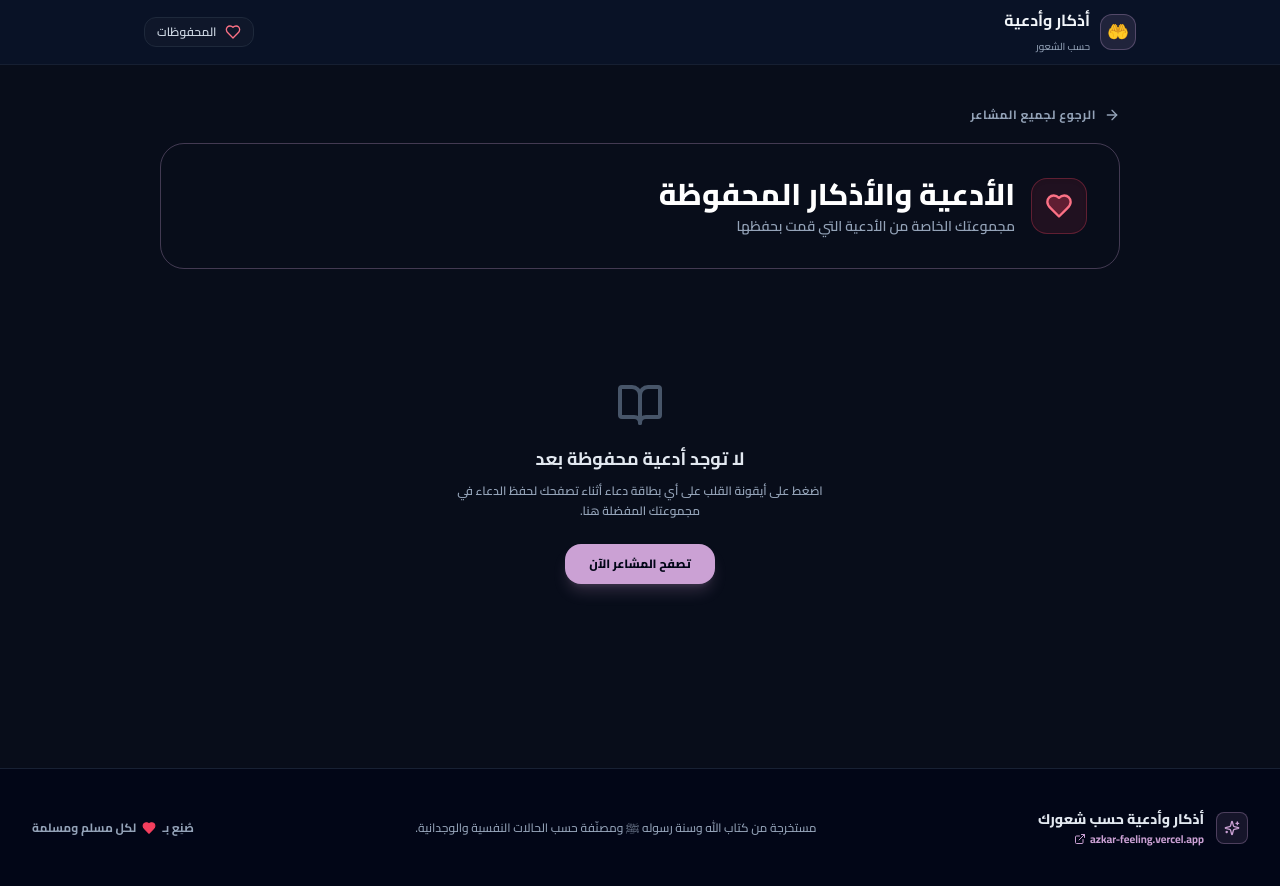
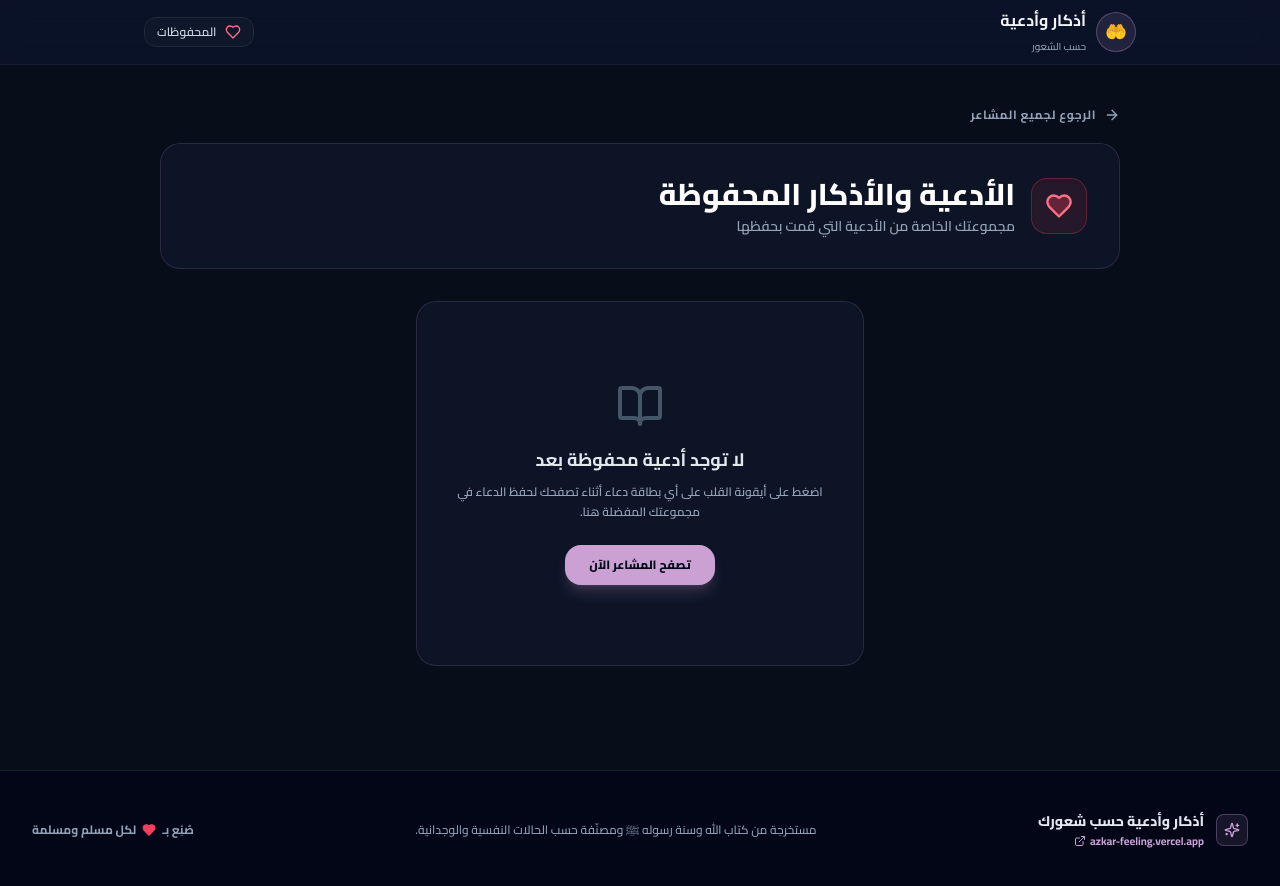
Before and after one commit to MustafaElsayed74/azkar-feeling, a Next.js app: page /bookmarks in a window 1280 px wide. Shown: the top 886 px of the page. Built offline with nearby package versions, Linux system fonts and the light colour scheme.

Commit message:
fix: complete CSS variable theme - lavender and butter yellow guaranteed via pure CSS

```diff
--- a/src/app/globals.css
+++ b/src/app/globals.css
@@ -4,58 +4,140 @@
 @tailwind components;
 @tailwind utilities;
 
+/* ==========================================
+   THEME COLORS
+   Lavender: #CBA1D4
+   Butter Yellow: #FEEB9C
+   Background: #0b1329
+   ========================================== */
+
 :root {
+  --lavender: #CBA1D4;
+  --butter: #FEEB9C;
+  --bg: #0b1329;
+  --card-bg: #0f172a;
   --font-amiri: 'Amiri', serif;
   --font-cairo: 'Cairo', sans-serif;
 }
 
 body {
   font-family: var(--font-cairo);
-  background-color: #0b1329;
+  background-color: var(--bg);
   color: #e2e8f0;
   min-height: 100vh;
   direction: rtl;
   -webkit-tap-highlight-color: transparent;
 }
 
-/* Minimal Card Base */
+/* ==========================================
+   THEME UTILITY CLASSES
+   ========================================== */
+
+.theme-accent { color: var(--lavender) !important; }
+.theme-accent-bg { background-color: var(--lavender) !important; }
+.theme-accent-border { border-color: var(--lavender) !important; }
+
+.theme-butter { color: var(--butter) !important; }
+.theme-butter-bg { background-color: var(--butter) !important; }
+
+.theme-icon-wrap {
+  width: 2.5rem;
+  height: 2.5rem;
+  border-radius: 9999px;
+  display: flex;
+  align-items: center;
+  justify-content: center;
+  background-color: rgba(203, 161, 212, 0.12);
+  border: 1px solid rgba(203, 161, 212, 0.3);
+  color: var(--butter);
+  transition: transform 0.3s;
+}
+
+.theme-icon-wrap:hover { transform: scale(1.1); }
+
+.theme-badge {
+  background-color: rgba(254, 235, 156, 0.12);
+  color: var(--butter);
+  border: 1px solid rgba(254, 235, 156, 0.3);
+}
+
+.theme-card {
+  background: linear-gradient(135deg, #0f172a, #0b1329);
+  border: 1px solid rgba(203, 161, 212, 0.15);
+  border-radius: 1rem;
+  transition: border-color 0.3s;
+}
+
+.theme-card:hover {
+  border-color: rgba(203, 161, 212, 0.4);
+}
+
+.theme-orb {
+  position: absolute;
+  top: -1.5rem;
+  right: -1.5rem;
+  width: 7rem;
+  height: 7rem;
+  border-radius: 9999px;
+  background: linear-gradient(135deg, #CBA1D4, #FEEB9C);
+  opacity: 0.12;
+  filter: blur(2rem);
+  pointer-events: none;
+  transition: opacity 0.3s;
+}
+
+.theme-card:hover .theme-orb { opacity: 0.25; }
+
+/* ==========================================
+   CARD BASE
+   ========================================== */
+
 .clean-card {
-  background-color: #121d38;
-  border: 1px solid rgba(255, 255, 255, 0.06);
+  background-color: #0f172a;
+  border: 1px solid rgba(203, 161, 212, 0.12);
   border-radius: 1.25rem;
   transition: all 0.2s ease-in-out;
 }
 
 .clean-card:hover {
-  border-color: rgba(203, 161, 212, 0.3);
+  border-color: rgba(203, 161, 212, 0.35);
   transform: translateY(-1px);
 }
 
-/* Arabic Naskh Typography */
+.glass-card {
+  background-color: rgba(15, 23, 42, 0.8);
+  backdrop-filter: blur(8px);
+  border: 1px solid rgba(203, 161, 212, 0.15);
+  border-radius: 1.25rem;
+}
+
+/* ==========================================
+   ARABIC TYPOGRAPHY
+   ========================================== */
+
 .font-arabic {
   font-family: var(--font-amiri);
   line-height: 2.1;
   word-spacing: 2px;
 }
 
-/* Smooth Scrollbar */
-::-webkit-scrollbar {
-  width: 5px;
-  height: 5px;
+/* ==========================================
+   SCROLLBAR
+   ========================================== */
+
+::-webkit-scrollbar { width: 5px; height: 5px; }
+::-webkit-scrollbar-track { background: var(--bg); }
+::-webkit-scrollbar-thumb { background: rgba(203, 161, 212, 0.3); border-radius: 9999px; }
+
+.no-scrollbar::-webkit-scrollbar { display: none; }
+.no-scrollbar { -ms-overflow-style: none; scrollbar-width: none; }
+
+/* ==========================================
+   LINKS & INTERACTIVE
+   ========================================== */
+
+a:focus-visible, button:focus-visible {
+  outline: 2px solid var(--lavender);
+  outline-offset: 2px;
+  border-radius: 4px;
 }
-::-webkit-scrollbar-track {
-  background: #0b1329;
-}
-::-webkit-scrollbar-thumb {
-  background: #1e293b;
-  border-radius: 9999px;
-}
-
-/* Hide scrollbar for pills */
-.no-scrollbar::-webkit-scrollbar {
-  display: none;
-}
-.no-scrollbar {
-  -ms-overflow-style: none;
-  scrollbar-width: none;
-}
--- a/src/components/Header.tsx
+++ b/src/components/Header.tsx
@@ -12,23 +12,16 @@ interface HeaderProps {
 
 export const Header: React.FC<HeaderProps> = ({ searchQuery = '', onSearchChange, bookmarkCount = 0 }) => {
   return (
-    <header className="sticky top-0 z-40 bg-[#0b1329]/90 backdrop-blur-md border-b border-slate-800/60">
+    <header className="sticky top-0 z-40 backdrop-blur-md border-b border-slate-800/60" style={{ backgroundColor: 'rgba(11,19,41,0.92)' }}>
       <div className="max-w-5xl mx-auto px-4 h-16 flex items-center justify-between gap-4">
         {/* Brand */}
         <Link href="/" className="flex items-center gap-2.5">
-          <div
-            className="w-9 h-9 rounded-xl flex items-center justify-center font-bold text-lg"
-            style={{ backgroundColor: 'rgba(203,161,212,0.12)', border: '1px solid rgba(203,161,212,0.3)', color: '#CBA1D4' }}
-          >
+          <div className="theme-icon-wrap w-9 h-9 rounded-xl text-lg">
             🤲
           </div>
           <div>
-            <span className="text-base font-bold text-slate-100 block">
-              أذكار وأدعية
-            </span>
-            <span className="text-[10px] text-slate-400 font-medium">
-              حسب الشعور
-            </span>
+            <span className="text-base font-bold text-slate-100 block">أذكار وأدعية</span>
+            <span className="text-[10px] text-slate-400 font-medium">حسب الشعور</span>
           </div>
         </Link>
 
@@ -41,7 +34,10 @@ export const Header: React.FC<HeaderProps> = ({ searchQuery = '', onSearchChange
               value={searchQuery}
               onChange={(e) => onSearchChange(e.target.value)}
               placeholder="ابحث عن إحساس أو دعاء..."
-              className="w-full bg-slate-900/90 border border-slate-800 rounded-xl pr-9 pl-4 py-1.5 text-xs text-slate-200 placeholder-slate-500 focus:outline-none focus:border-[#CBA1D4]/50 transition-colors"
+              className="w-full bg-slate-900/90 border border-slate-800 rounded-xl pr-9 pl-4 py-1.5 text-xs text-slate-200 placeholder-slate-500 focus:outline-none transition-colors"
+              style={{ '--tw-ring-color': '#CBA1D4' } as any}
+              onFocus={e => (e.target.style.borderColor = '#CBA1D4')}
+              onBlur={e => (e.target.style.borderColor = '')}
             />
           </div>
         )}
@@ -54,10 +50,7 @@ export const Header: React.FC<HeaderProps> = ({ searchQuery = '', onSearchChange
           <Heart className="w-4 h-4 text-rose-400" />
           <span>المحفوظات</span>
           {bookmarkCount > 0 && (
-            <span
-              className="font-bold text-[10px] px-1.5 py-0.5 rounded-full mr-0.5"
-              style={{ backgroundColor: '#CBA1D4', color: '#0b1329' }}
-            >
+            <span className="theme-accent-bg font-bold text-[10px] px-1.5 py-0.5 rounded-full mr-0.5" style={{ color: '#0b1329' }}>
               {bookmarkCount}
             </span>
           )}
--- a/src/components/MobileNav.tsx
+++ b/src/components/MobileNav.tsx
@@ -7,19 +7,16 @@ import { Compass, Heart } from 'lucide-react';
 
 export const MobileNav: React.FC = () => {
   const pathname = usePathname();
-
   const isHome = pathname === '/';
   const isBookmarks = pathname === '/bookmarks';
 
   return (
-    <div className="md:hidden fixed bottom-0 left-0 right-0 z-50 bg-[#0b1329]/95 border-t border-slate-800/80 px-6 py-2 backdrop-blur-md">
+    <div className="md:hidden fixed bottom-0 left-0 right-0 z-50 border-t border-slate-800/80 px-6 py-2 backdrop-blur-md" style={{ backgroundColor: 'rgba(11,19,41,0.96)' }}>
       <div className="flex items-center justify-around max-w-md mx-auto">
         <Link
           href="/"
-          className={`flex flex-col items-center gap-1 text-[10px] font-bold transition-colors ${
-            isHome ? 'text-slate-100' : 'text-slate-400 hover:text-slate-200'
-          }`}
-          style={isHome ? { color: '#CBA1D4' } : {}}
+          className="flex flex-col items-center gap-1 text-[10px] font-bold transition-colors"
+          style={{ color: isHome ? '#CBA1D4' : '#94a3b8' }}
         >
           <Compass className="w-5 h-5" />
           <span>المشاعر</span>
@@ -27,9 +24,8 @@ export const MobileNav: React.FC = () => {
 
         <Link
           href="/bookmarks"
-          className={`flex flex-col items-center gap-1 text-[10px] font-bold transition-colors ${
-            isBookmarks ? 'text-rose-400' : 'text-slate-400 hover:text-slate-200'
-          }`}
+          className="flex flex-col items-center gap-1 text-[10px] font-bold transition-colors"
+          style={{ color: isBookmarks ? '#f43f5e' : '#94a3b8' }}
         >
           <Heart className={`w-5 h-5 ${isBookmarks ? 'fill-rose-400' : ''}`} />
           <span>المحفوظات</span>
```
Also changed, not shown: src/components/FeelingCard.tsx (+16 -70 lines).
